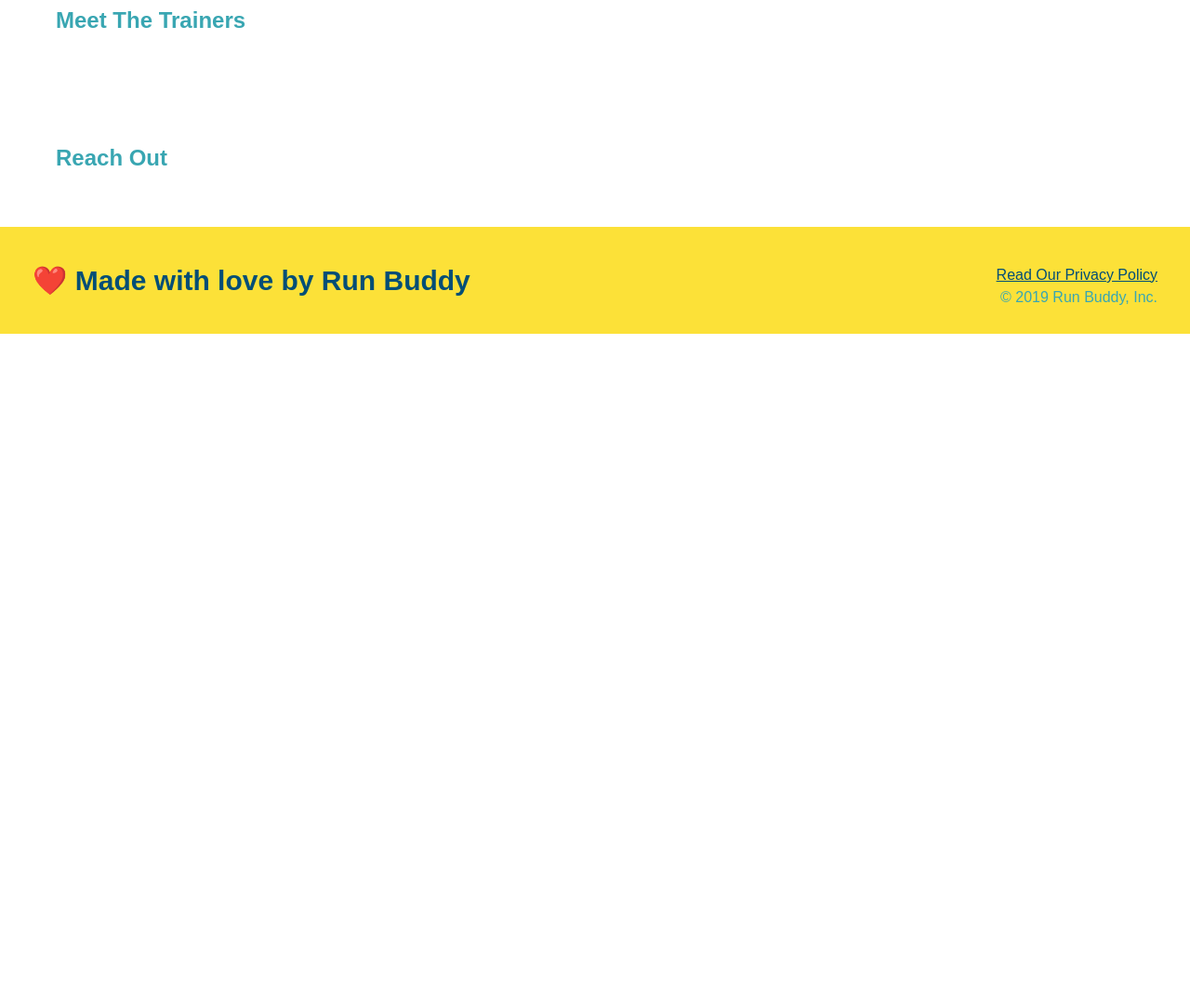
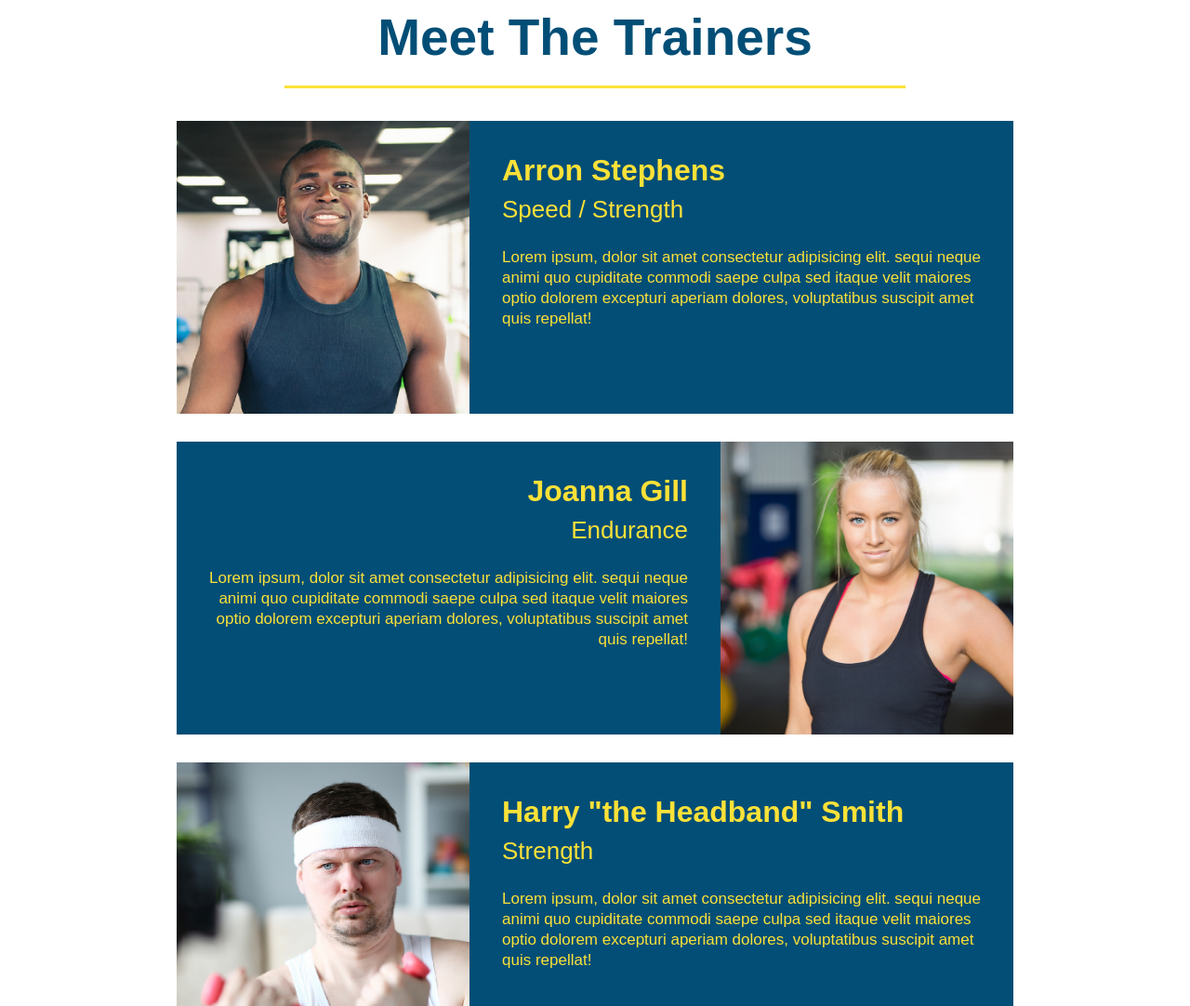
Before and after one commit to gchhagan/run-buddy, a plain HTML site: page index.html in a window 1280 px wide. Shown: the part 2800-3882 px from the top of the page at 93% size. Before the commit the page ends 3159 px from the top, so only its background shows below. Drawn offline with Linux system fonts and the light colour scheme.

Commit message:
meet the trainers section

```diff
--- a/assets/css/style.css
+++ b/assets/css/style.css
@@ -193,3 +193,53 @@ section {
 .steps span {
     font-size: 38px;
 }
+
+.trainers {
+    text-align: center;
+}
+
+.trainer {
+    width: 900px;
+    margin-top: 0;
+    margin-right: auto;
+    margin-left: auto;
+    margin-bottom: 30px;
+    background: #024e76;
+    color: #fce138;
+    overflow: auto;
+}
+
+.trainer img {
+    width: 35%;
+    float: left;
+}
+
+.trainer-bio {
+    padding: 35px;
+    float: left;
+    width: 65%;
+}
+
+.text-left {
+    text-align: left;
+}
+
+.text-right {
+    text-align: right;
+}
+
+.trainer-bio h3 {
+    font-size: 32px;
+    margin-bottom: 8px;
+}
+
+.trainer-bio h4 {
+    font-weight: lighter;
+    font-size: 26px;
+    margin-bottom: 25px;
+}
+
+.trainer-bio p {
+    font-size: 17px;
+    line-height: 1.3;
+}
--- a/index.html
+++ b/index.html
@@ -119,8 +119,44 @@
 </section>
 
 <!-- "meet the trainers" section -->
-<section>
-    <h2>Meet The Trainers</h2>
+<section id="your-trainers" class="trainers">
+    <h2 class="section-title primary-border">Meet The Trainers</h2>
+    <article class="trainer">
+        <img src="./assets/images/trainer-1.jpg" alt="Arron Stephens in his workout clothes, ready to pump iron" />
+        <div class="trainer-bio text-left">
+            <h3>Arron Stephens</h3>
+            <h4>Speed / Strength</h4>
+            <p>
+                Lorem ipsum, dolor sit amet consectetur adipisicing elit. sequi neque animi quo cupiditate commodi saepe culpa sed
+                itaque velit maiores optio dolorem excepturi aperiam dolores, voluptatibus suscipit amet quis repellat!
+            </p>
+        </div>
+    </article>
+
+    <article class="trainer">
+
+    <div class="trainer-bio text-right">
+        <h3>Joanna Gill</h3>
+        <h4>Endurance</h4>
+        <p>
+            Lorem ipsum, dolor sit amet consectetur adipisicing elit. sequi neque animi quo cupiditate commodi saepe culpa sed
+            itaque velit maiores optio dolorem excepturi aperiam dolores, voluptatibus suscipit amet quis repellat!
+         </p>
+    </div>
+    <img src="./assets/images/trainer-2.jpg" alt="Joanna Gill cooling off after a workout" />
+    </article>
+
+    <article class="trainer">
+     <img src="./assets/images/trainer-3.jpg" alt="Harry Smith wearing a headband and lifting comically small pink weights" />
+    <div class="trainer-bio text-left">
+        <h3>Harry "the Headband" Smith</h3>
+        <h4>Strength</h4>
+        <p>
+        Lorem ipsum, dolor sit amet consectetur adipisicing elit. sequi neque animi quo cupiditate commodi saepe culpa sed
+        itaque velit maiores optio dolorem excepturi aperiam dolores, voluptatibus suscipit amet quis repellat!
+        </p>
+     </div>
+    </article>
 </section>
 
 <!-- "reach out" section -->
```
Also changed, not shown: assets/images/trainer-1.jpg (added), assets/images/trainer-2.jpg (added), assets/images/trainer-3.jpg (added).
